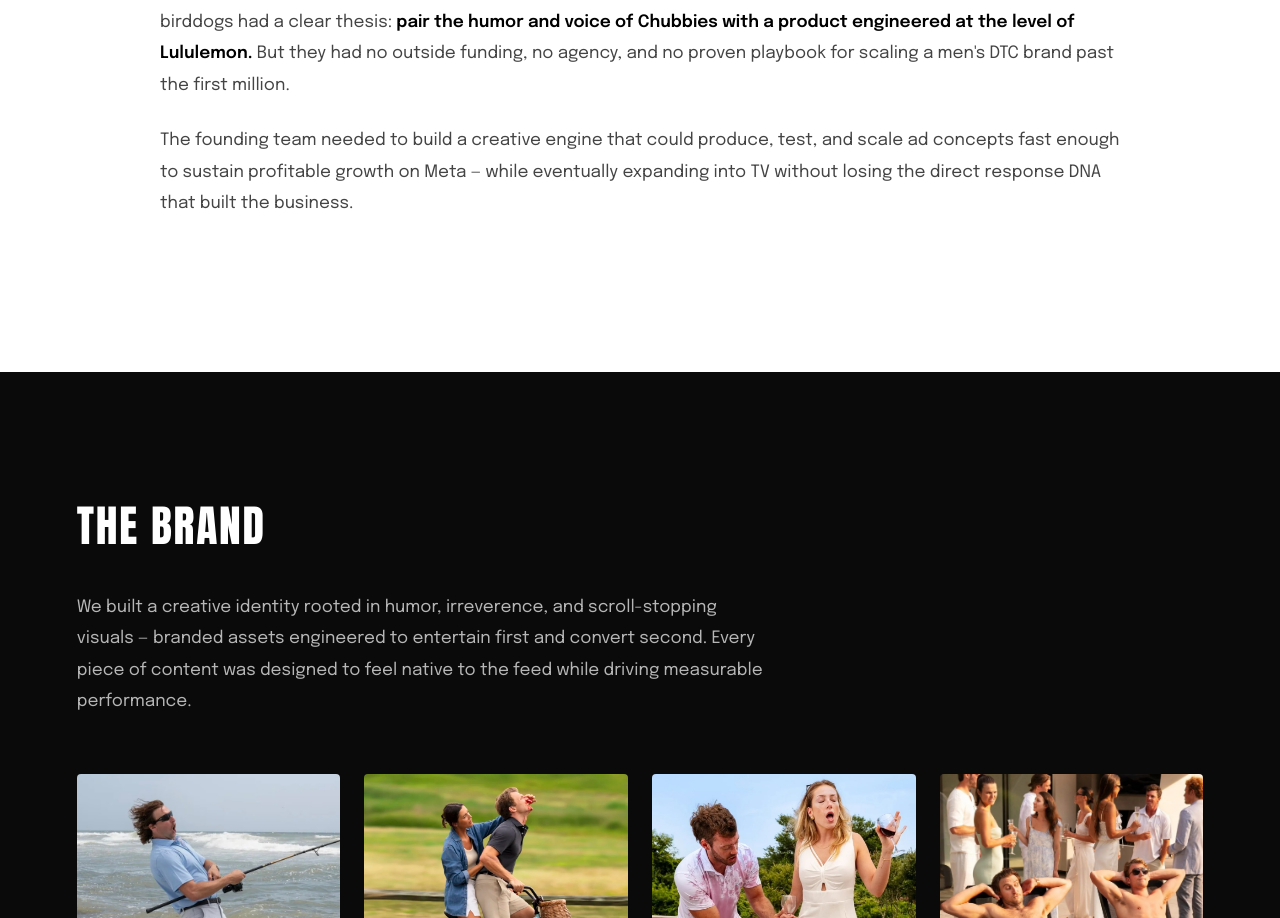
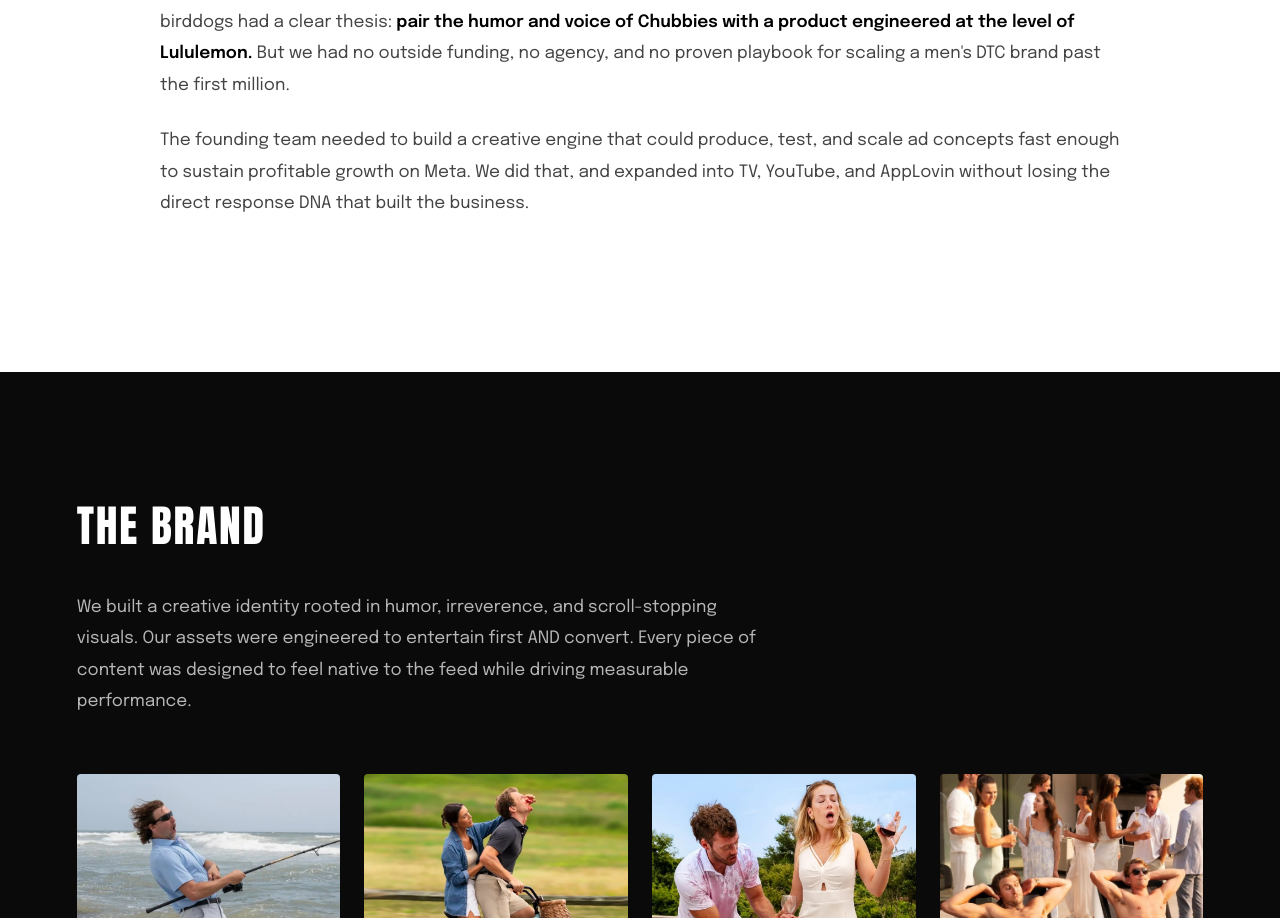
Before and after one commit to PlumpPear/paidcreative, a Next.js app: page /birddogs in a window 1280 px wide. Shown: the part 1160-2078 px from the top of the page. Built offline with nearby package versions, Linux system fonts and the light colour scheme.

Commit message:
Update page.tsx

```diff
--- a/src/app/birddogs/page.tsx
+++ b/src/app/birddogs/page.tsx
@@ -50,14 +50,14 @@ function Challenge() {
         <div className="casestudy-story-body">
           <p>
             birddogs had a clear thesis: <strong>pair the humor and voice of Chubbies with a
-            product engineered at the level of Lululemon.</strong> But they had no outside funding,
+            product engineered at the level of Lululemon.</strong> But we had no outside funding,
             no agency, and no proven playbook for scaling a men&apos;s DTC brand past the first
             million.
           </p>
           <p>
             The founding team needed to build a creative engine that could produce, test, and
-            scale ad concepts fast enough to sustain profitable growth on Meta — while
-            eventually expanding into TV without losing the direct response DNA that built the
+            scale ad concepts fast enough to sustain profitable growth on Meta. We did that, and
+            expanded into TV, YouTube, and AppLovin without losing the direct response DNA that built the
             business.
           </p>
         </div>
@@ -80,7 +80,7 @@ function BrandShowcase() {
         <h2 className="casestudy-story-heading">The Brand</h2>
         <p className="casestudy-brand-body">
           We built a creative identity rooted in humor, irreverence, and scroll-stopping
-          visuals — branded assets engineered to entertain first and convert second.
+          visuals. Our assets were engineered to entertain first AND convert.
           Every piece of content was designed to feel native to the feed while driving
           measurable performance.
         </p>
```
